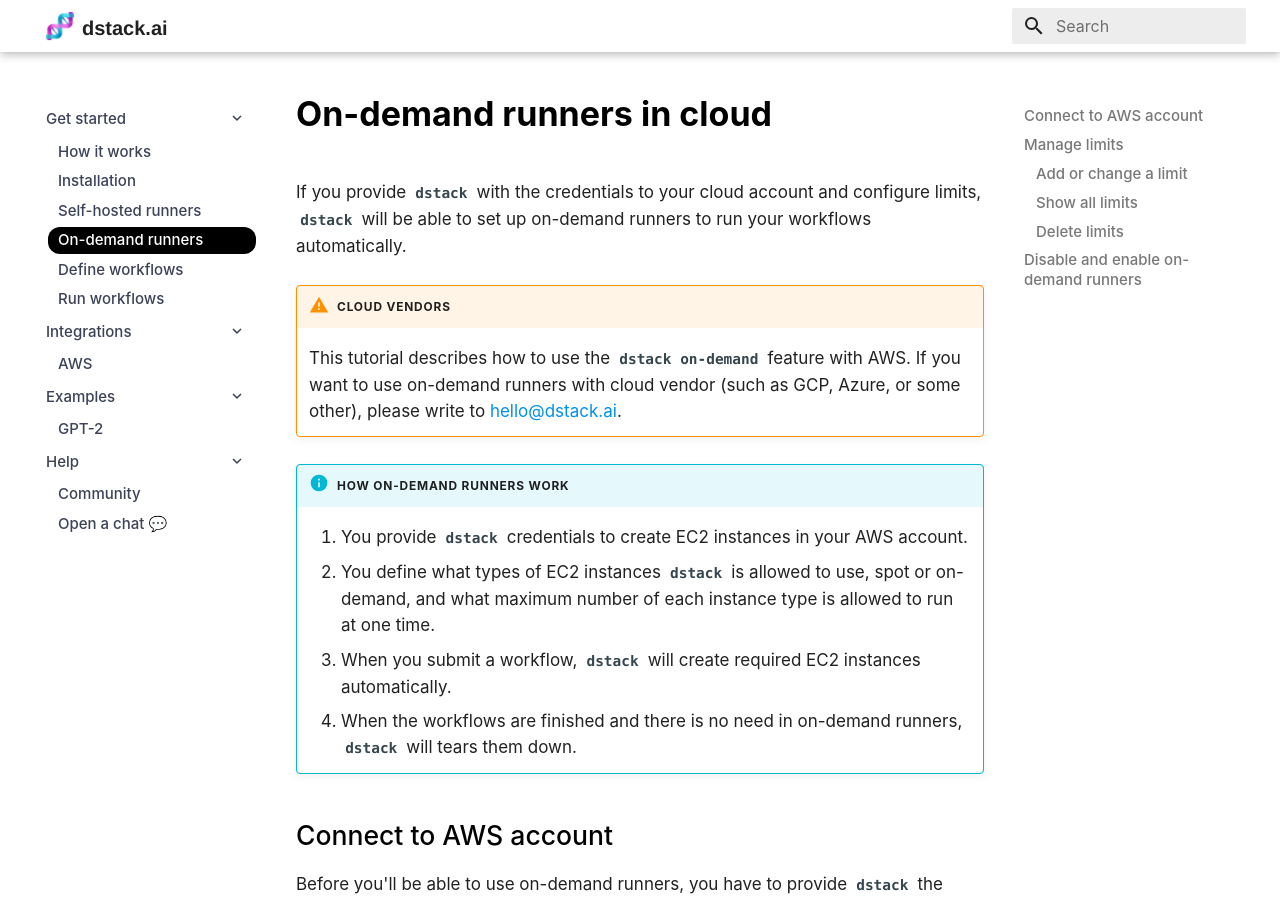
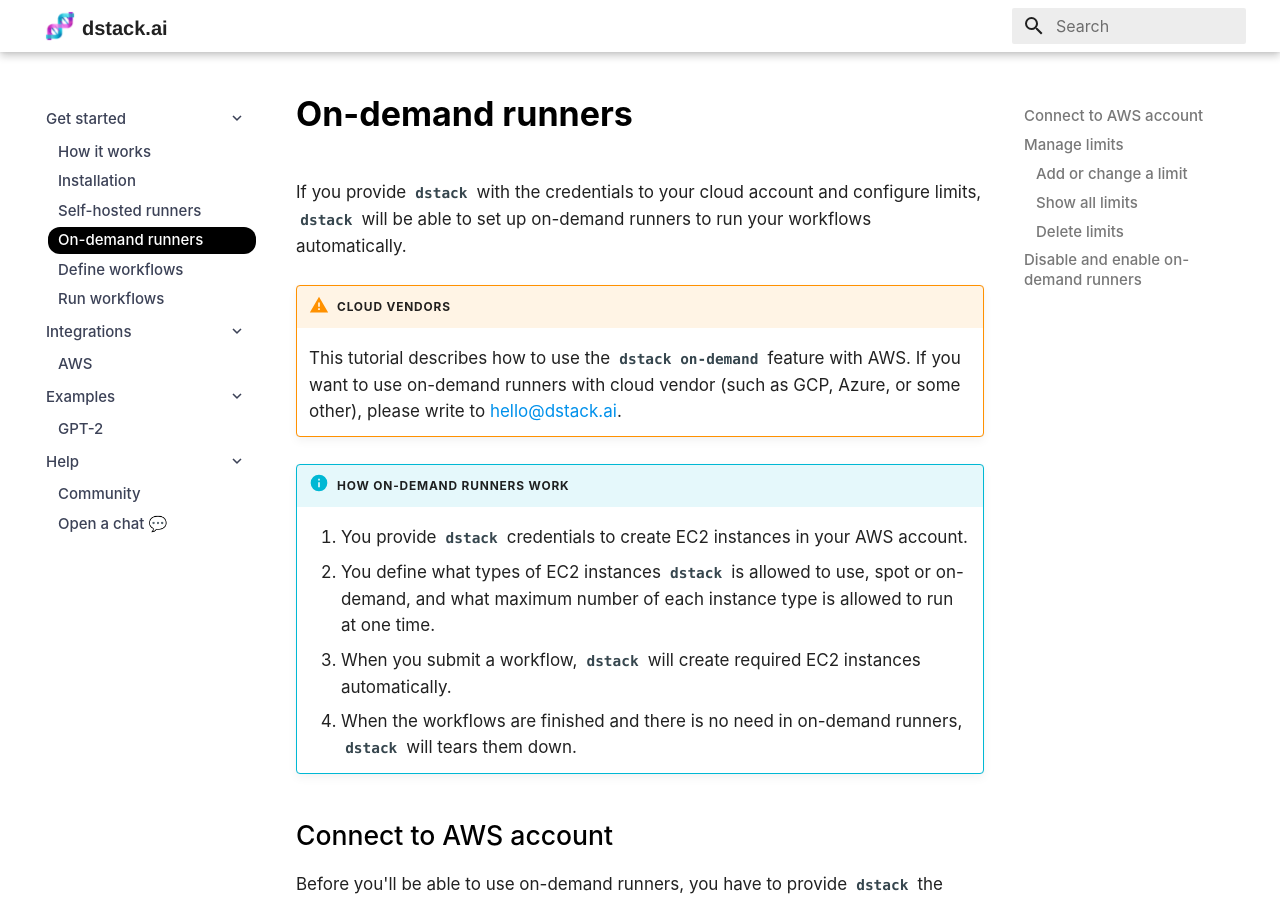
Before and after one commit to dstackai/dstack.github.io, an MkDocs documentation site: the page built from docs/on-demand-runners.md, in a window 1280 px wide and 900 px high. Built offline with MkDocs 1.6.1 and Material for MkDocs 9.7.7, drawn with Linux system fonts in a browser that asks for light colours.

Commit message:
- Minor: minor text change

```diff
--- a/docs/on-demand-runners.md
+++ b/docs/on-demand-runners.md
@@ -1,4 +1,4 @@
-# On-demand runners in cloud
+# On-demand runners
 
 If you provide `dstack` with the credentials to your cloud account and configure limits,
 `dstack` will be able to set up on-demand runners to run your workflows automatically.
```
